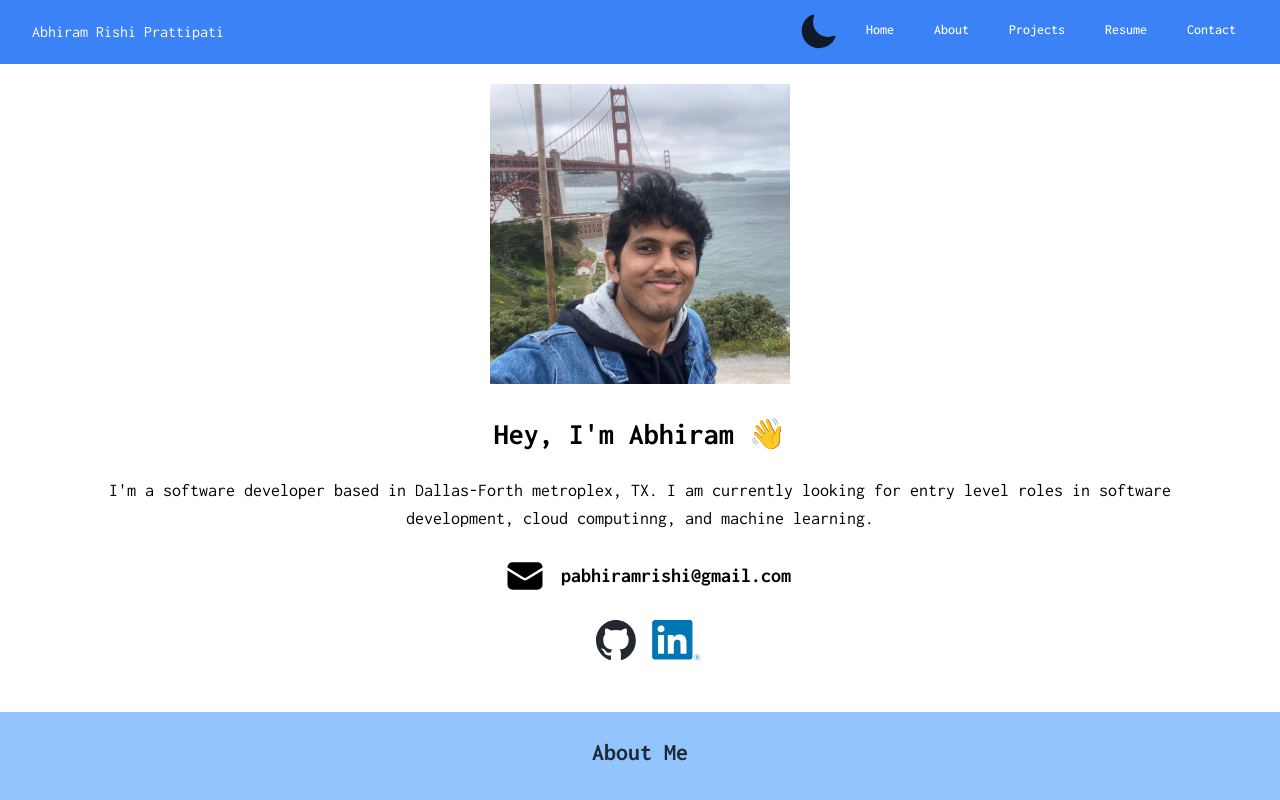
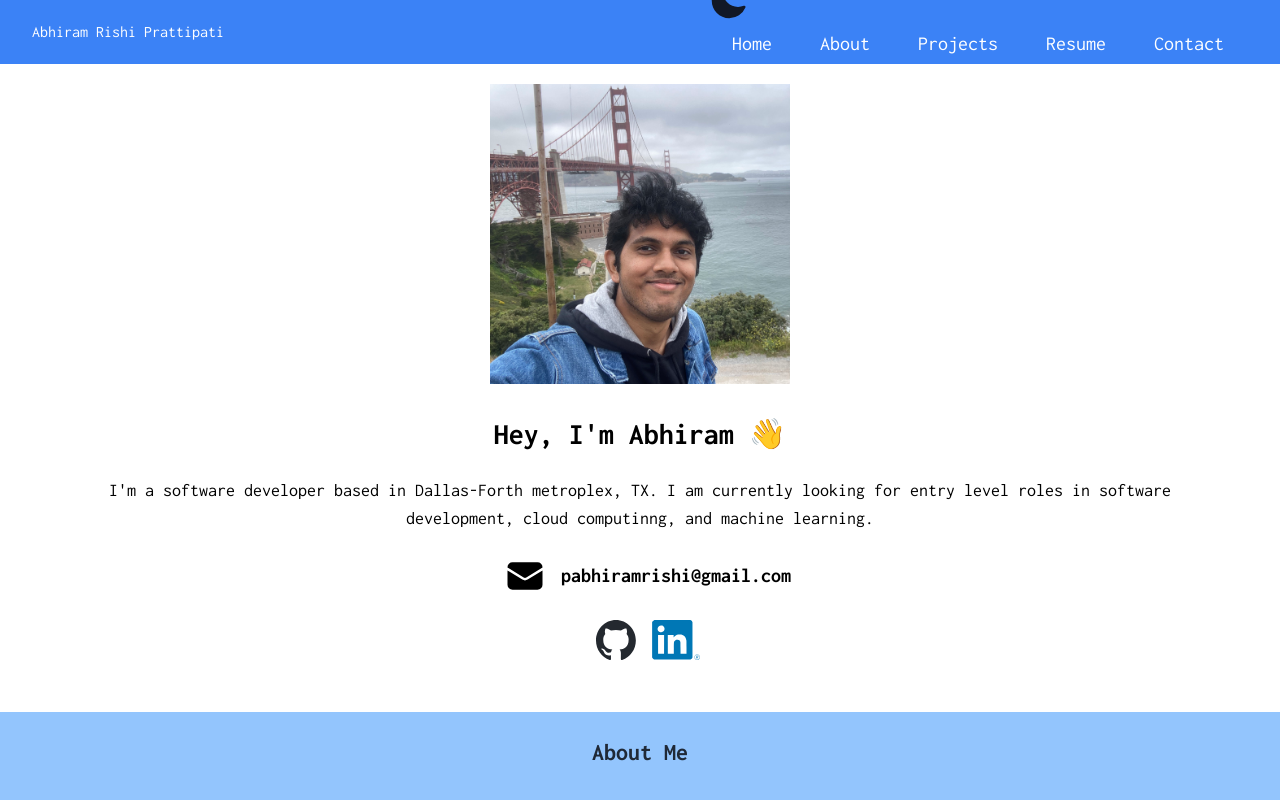
Before and after one commit to abhiramrp/portfolio_website, a Next.js app: page / in a window 1280 px wide. Shown: the top 800 px of the page. Built offline with nearby package versions, Linux system fonts and the light colour scheme.

Commit message:
need to work on navbar menu from scratch

```diff
--- a/src/components/Navbar.tsx
+++ b/src/components/Navbar.tsx
@@ -5,11 +5,11 @@ import { useState } from 'react';
 
 import ThemeSwitcher from "@/app/themeswitcher";
 
-import {Bars3Icon} from "@heroicons/react/24/solid";
+import {Bars3Icon, XMarkIcon} from "@heroicons/react/24/solid";
 
 export default function Navbar() {
 
-    const [navActive, setNavActive] = useState(false);
+    const [navbar, setNavbar] = useState(false);
 
     return (
 
@@ -24,25 +24,57 @@ export default function Navbar() {
             </div>
             <div className="flex sm:block justify-between items-center ">
 
-                <div className="ml-4 flex space-x-4">
+
+
                     <ThemeSwitcher />
-                <Link href="#intro" className="text-white hover:bg-gray-700 hover:text-white px-3 py-2 rounded-md text-sm font-medium">
+
+                    <div className="md:hidden">
+
+                        <Bars3Icon className={`w-10 h-10 ${navbar ? (  <XMarkIcon className="w-10 h-10" /> ) : ( <Bars3Icon className="w-10 h-10"/> )}`} role="button" onClick={() => setNavbar(!navbar)} />
+
+                    </div>
+
+                    <div className={`flex-1 justify-self-center pb-3 mt-8 md:block md:pb-0 md:mt-0 ${
+                navbar ? 'p-12 md:p-0 block' : 'hidden'
+              }`}>
+
+                        <ul className="h-screen md:h-auto items-center justify-center md:flex ">
+
+                        <li className="pb-6 text-xl text-white py-2 md:px-6 text-center border-b-2 md:border-b-0  border-purple-900  md:hover:text-white md:hover:bg-transparent">
+                            <Link href="#intro" onClick={() => setNavbar(!navbar)}>
                                 Home
                             </Link>
-                <Link href="#about" className="text-white hover:bg-gray-700 hover:text-white px-3 py-2 rounded-md text-sm font-medium">
+                        </li>
+
+                        <li className="pb-6 text-xl text-white py-2 md:px-6 text-center border-b-2 md:border-b-0  border-purple-900  md:hover:text-white md:hover:bg-transparent">
+                            <Link href="#about" onClick={() => setNavbar(!navbar)}>
                                 About
                             </Link>
-                <Link href="/projects" className="text-white hover:bg-gray-700 hover:text-white px-3 py-2 rounded-md text-sm font-medium">
+                        </li>
+
+                        <li className="pb-6 text-xl text-white py-2 md:px-6 text-center border-b-2 md:border-b-0  border-purple-900  md:hover:text-white md:hover:bg-transparent">
+                            <Link href="/projects" onClick={() => setNavbar(!navbar)}>
                                 Projects
                                 </Link>
-                <Link href="https://drive.google.com/file/d/1UtM5LFFq9-iRM1oE2ZtzYwRQ4LF87mKZ/view?usp=sharing" className="text-white hover:bg-gray-700 hover:text-white px-3 py-2 rounded-md text-sm font-medium">
+                        </li>
+
+                        <li className="pb-6 text-xl text-white py-2 md:px-6 text-center border-b-2 md:border-b-0  border-purple-900  md:hover:text-white md:hover:bg-transparent">
+                            <Link href="https://drive.google.com/file/d/1UtM5LFFq9-iRM1oE2ZtzYwRQ4LF87mKZ/view?usp=sharing" onClick={() => setNavbar(!navbar)}>
                                 Resume
                                 </Link>
-                <Link href="/contact" className="text-white hover:bg-gray-700 hover:text-white px-3 py-2 rounded-md text-sm font-medium">
+                        </li>
+
+                        <li className="pb-6 text-xl text-white py-2 md:px-6 text-center border-b-2 md:border-b-0  border-purple-900  md:hover:text-white md:hover:bg-transparent">
+                            <Link href="/contact" onClick={() => setNavbar(!navbar)}>
                                 Contact
                             </Link>
 
+                        </li>
+
+                        </ul>
+
                     </div>
+
             </div>
             </div>
         </nav>
@@ -50,3 +82,13 @@ export default function Navbar() {
 
 
 }
+
+
+
+
+/*
+<Bars3Icon role="button" onClick={() => setNavbar(!navbar)}>
+                            {navbar ? (  <XMarkIcon /> ) : ( <Bars3Icon /> )}
+
+                        </Bars3Icon>
+*/
```
Lines whose indentation alone changed are shown as unchanged.
